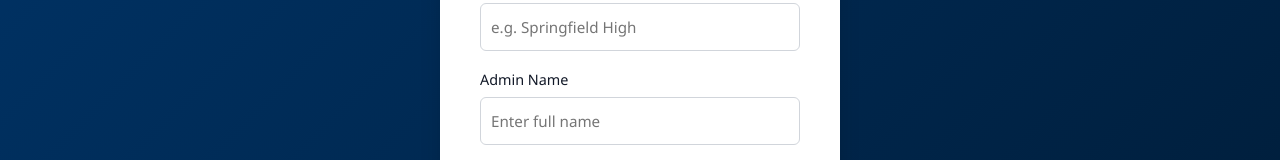
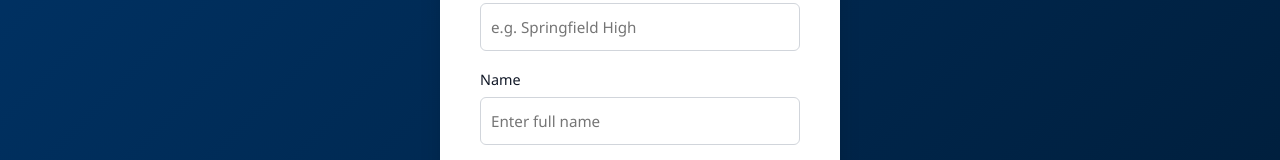
Before and after one commit to Abhishek-Sirugudu/Shnoor-LMS, a React (Vite) app: page /register in a window 1280 px wide. Shown: the part 191-351 px from the top of the page. Built offline with nearby package versions, Linux system fonts and the light colour scheme.

Commit message:
Modified Login and Register

```diff
--- a/src/components/auth/Register.jsx
+++ b/src/components/auth/Register.jsx
@@ -70,7 +70,7 @@ const Register = () => {
           </div>
 
           <div className="form-group">
-            <label>Admin Name</label>
+            <label>Name</label>
             <input type="text" name="fullName" placeholder="Enter full name" value={formData.fullName} onChange={handleChange} required />
           </div>
 
```
